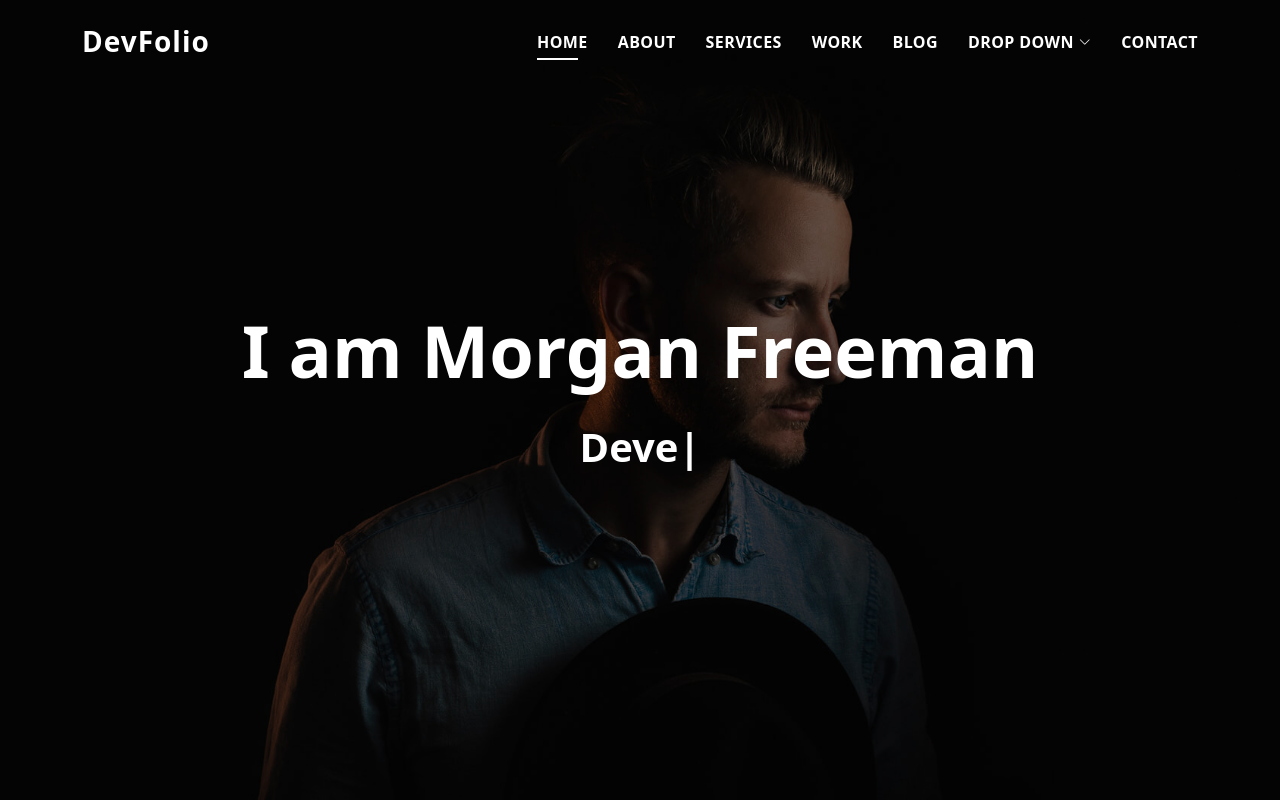
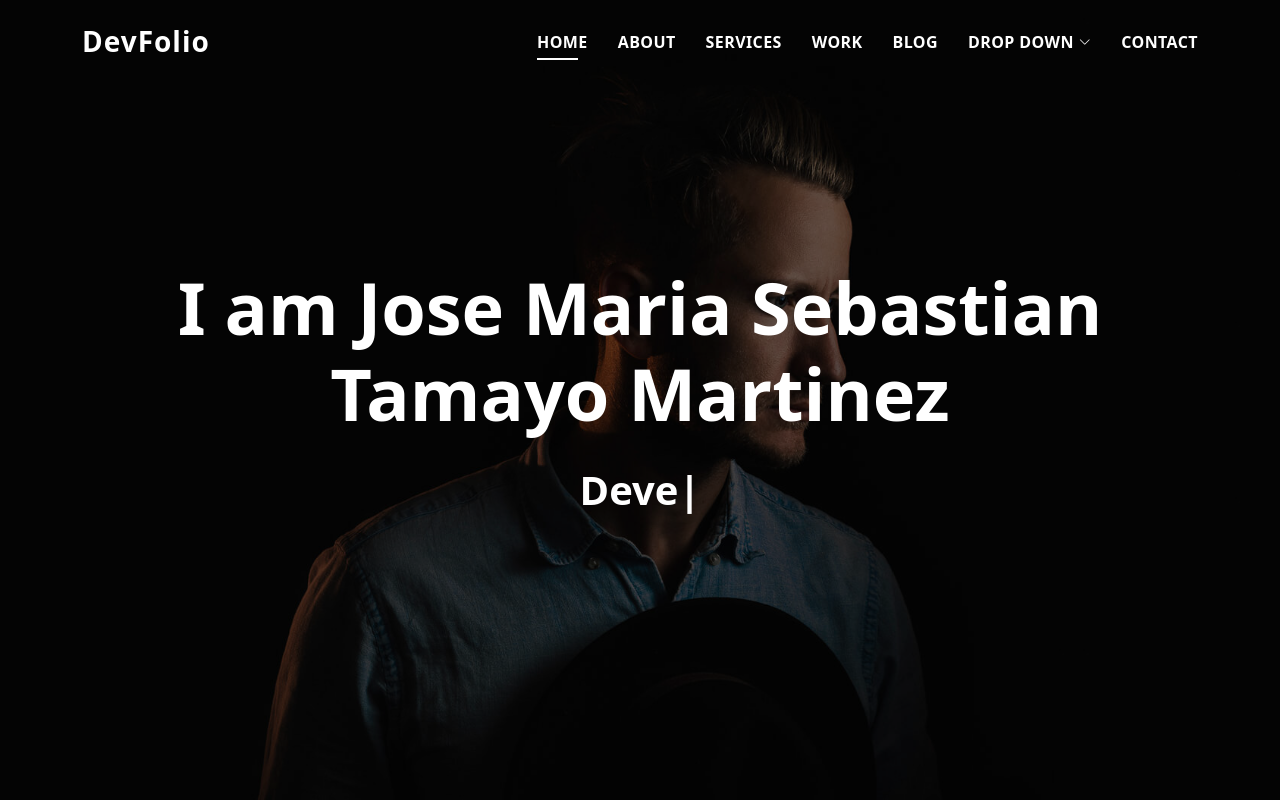
Before and after one commit to JOSETAMAYO28/CV3, a plain HTML site: page index.html in a window 1280 px wide. Shown: the top 800 px of the page. Drawn offline with Linux system fonts and the light colour scheme; animation ran at ten frames a second.

Commit message:
Update index.html

```diff
--- a/index.html
+++ b/index.html
@@ -80,7 +80,7 @@
       <div class="table-cell">
         <div class="container">
           <!--<p class="display-6 color-d">Hello, world!</p>-->
-          <h1 class="hero-title mb-4">I am Morgan Freeman</h1>
+          <h1 class="hero-title mb-4">I am Jose Maria Sebastian Tamayo Martinez </h1>
           <p class="hero-subtitle"><span class="typed" data-typed-items="Designer, Developer, Freelancer, Photographer"></span></p>
           <!-- <p class="pt-3"><a class="btn btn-primary btn js-scroll px-4" href="#about" role="button">Learn More</a></p> -->
         </div>
```
